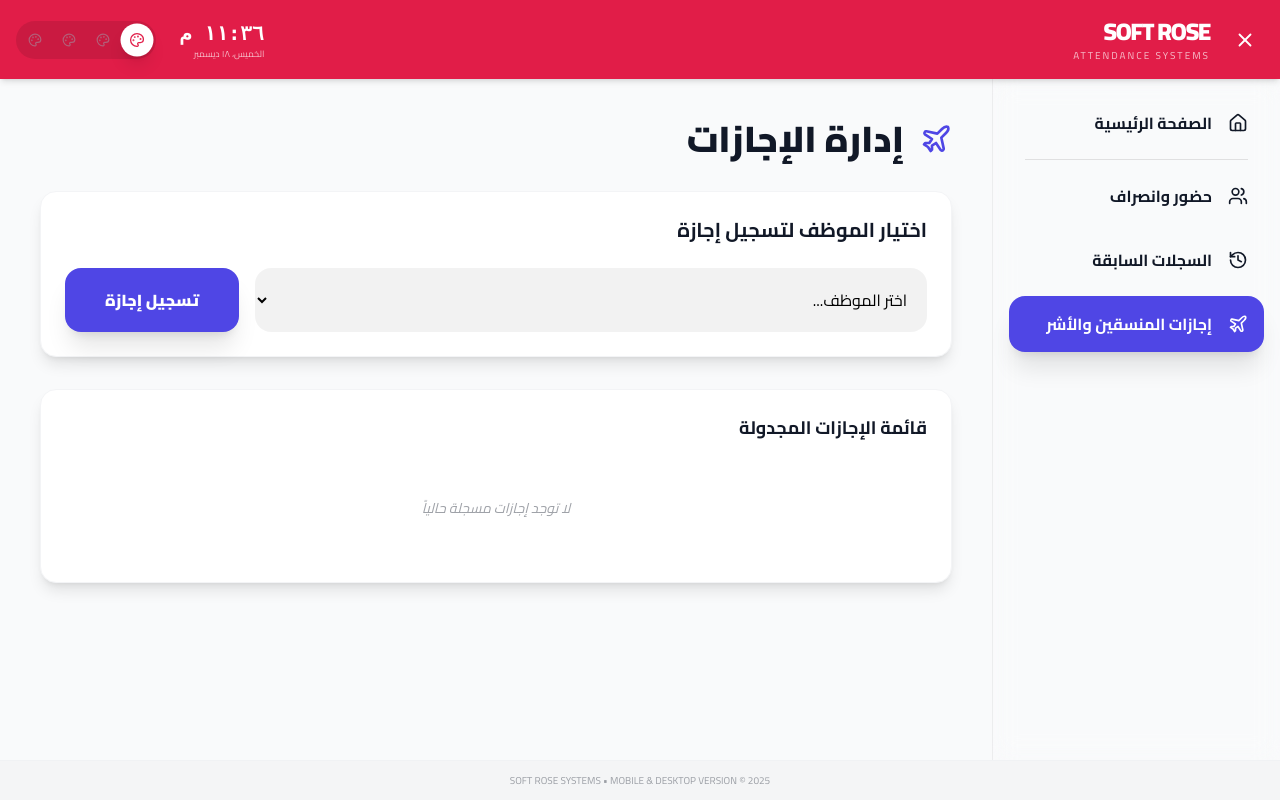
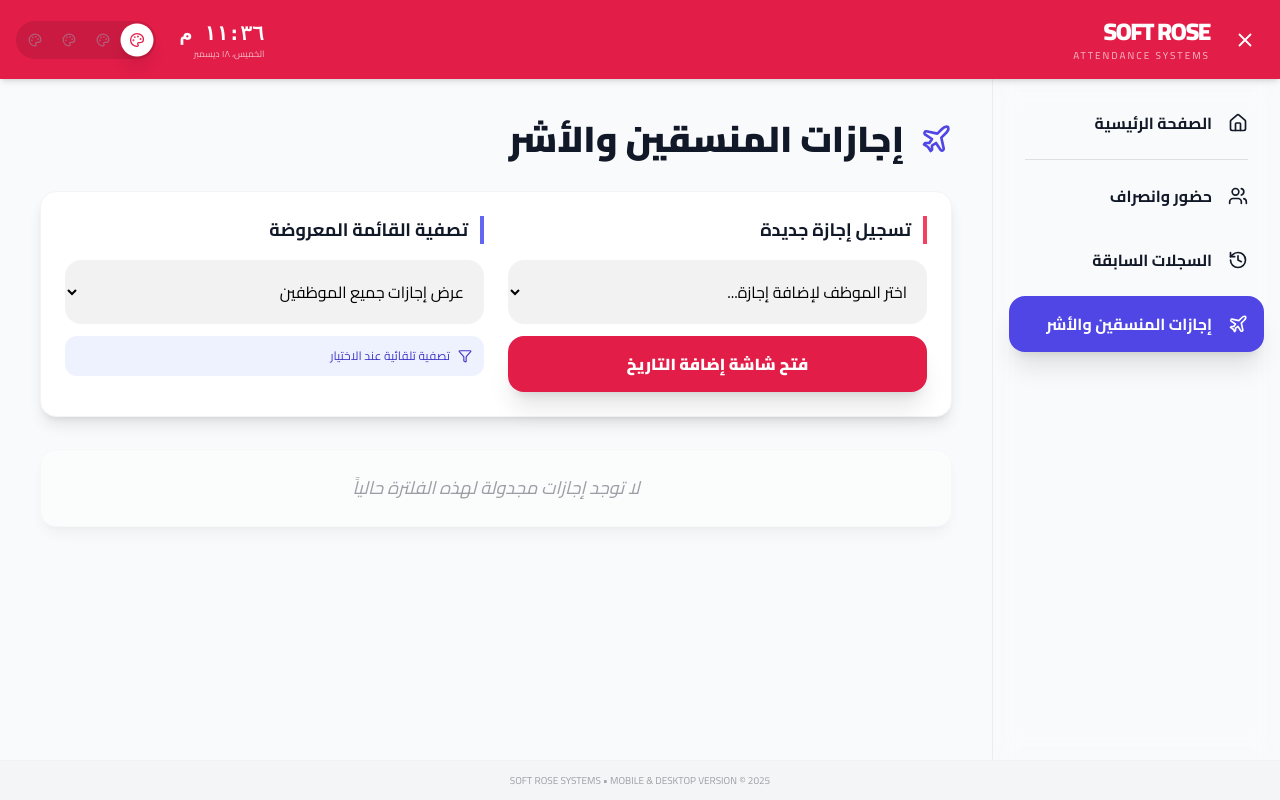
Before and after one commit to amirkokoaa-byte/hedor-wa-enseraf, a React (Vite) app: page / in a window 1280 px wide. Both pictures are taken after a click on the button "إجازات المنسقين والأشر". Built offline with nearby package versions, Linux system fonts and the light colour scheme.

Commit message:
feat: Add attendance cycle date calculations
Implements functions to parse dates and determine the current attendance cycle label based on the 21st to 20th cycle. Also adds cycle month and year properties to attendance records during generation. Introduces filtering by vacation ID in the UI.

```diff
--- a/App.tsx
+++ b/App.tsx
@@ -23,11 +23,12 @@ import {
   Check,
   AlertCircle,
   Share2,
-  FileSpreadsheet
+  FileSpreadsheet,
+  Filter
 } from 'lucide-react';
 import { Employee, AttendanceRecord, ViewType, ThemeType, Vacation } from './types';
 import { INITIAL_EMPLOYEES } from './constants';
-import { generateAttendanceCycle, copyToClipboard } from './utils';
+import { generateAttendanceCycle, copyToClipboard, getCycleLabel } from './utils';
 import * as XLSX from 'xlsx';
 
 export default function App() {
@@ -41,6 +42,7 @@ export default function App() {
 
   // Form States
   const [selectedEmployeeId, setSelectedEmployeeId] = useState('');
+  const [vacationFilterId, setVacationFilterId] = useState('');
   const [selectedMonth, setSelectedMonth] = useState(new Date().getMonth() + 1);
   const [selectedYear, setSelectedYear] = useState(new Date().getFullYear());
   const [currentTable, setCurrentTable] = useState<AttendanceRecord[]>([]);
@@ -129,12 +131,7 @@ export default function App() {
 
   const handleTransfer = () => {
     if (currentTable.length === 0) return;
-    const recordsWithCycle = currentTable.map(r => ({
-      ...r,
-      cycleMonth: selectedMonth,
-      cycleYear: selectedYear
-    }));
-    setHistory([...history, ...recordsWithCycle]);
+    setHistory([...history, ...currentTable]);
     setCurrentTable([]);
     alert('تم الترحيل بنجاح إلى السجلات السابقة');
   };
@@ -186,6 +183,21 @@ export default function App() {
     });
     return groups;
   }, [history, historySearchName, historySearchDate]);
+
+  // Grouped Vacations Logic
+  const groupedVacations = useMemo(() => {
+    const filtered = vacationFilterId
+      ? vacations.filter(v => v.employeeId === vacationFilterId)
+      : vacations;
+
+    const groups: { [key: string]: Vacation[] } = {};
+    filtered.forEach(v => {
+      const label = getCycleLabel(v.date);
+      if (!groups[label]) groups[label] = [];
+      groups[label].push(v);
+    });
+    return groups;
+  }, [vacations, vacationFilterId]);
 
   const handleExportGroup = (records: AttendanceRecord[], title: string) => {
     const data = records.map(r => ({
@@ -506,34 +518,70 @@ export default function App() {
 
           {view === 'VACATIONS' && (
             <div className="max-w-6xl mx-auto space-y-6 md:space-y-8 animate-in slide-in-from-bottom duration-500">
-              <h2 className="text-2xl md:text-4xl font-black flex items-center gap-4"><Plane className="text-indigo-600" size={32}/> إدارة الإجازات</h2>
+              <h2 className="text-2xl md:text-4xl font-black flex items-center gap-4"><Plane className="text-indigo-600" size={32}/> إجازات المنسقين والأشر</h2>
+
               <div className={getCardClasses()}>
-                <div className="space-y-4 md:space-y-6">
-                  <label className="text-lg md:text-xl font-bold block">اختيار الموظف لتسجيل إجازة</label>
-                  <div className="flex flex-col sm:flex-row gap-3 md:gap-4">
-                    <select value={selectedEmployeeId} onChange={(e) => setSelectedEmployeeId(e.target.value)} className="flex-1 p-3 md:p-4 bg-black/5 rounded-2xl text-black border-none outline-none focus:ring-1 focus:ring-indigo-500">
-                      <option value="">اختر الموظف...</option>
+                <div className="grid grid-cols-1 lg:grid-cols-2 gap-6">
+                  {/* Step 1: Add Vacation */}
+                  <div className="space-y-4">
+                    <label className="text-lg font-bold block border-r-4 border-rose-500 pr-3">تسجيل إجازة جديدة</label>
+                    <div className="flex flex-col gap-3">
+                      <select value={selectedEmployeeId} onChange={(e) => setSelectedEmployeeId(e.target.value)} className="w-full p-3 md:p-4 bg-black/5 rounded-2xl text-black border-none outline-none focus:ring-2 focus:ring-rose-500">
+                        <option value="">اختر الموظف لإضافة إجازة...</option>
                         {employees.map(emp => <option key={emp.id} value={emp.id}>{emp.name} ({emp.role})</option>)}
                       </select>
-                    <button onClick={() => setIsVacationModalOpen(true)} className="w-full sm:w-auto px-10 py-3 md:py-4 bg-indigo-600 text-white rounded-2xl font-black shadow-xl active:scale-95 transition-transform">تسجيل إجازة</button>
+                      <button onClick={() => setIsVacationModalOpen(true)} className="w-full py-3 md:py-4 bg-rose-600 text-white rounded-2xl font-black shadow-xl active:scale-95 transition-transform">فتح شاشة إضافة التاريخ</button>
+                    </div>
+                  </div>
+
+                  {/* Step 2: Filter Vacations */}
+                  <div className="space-y-4">
+                    <label className="text-lg font-bold block border-r-4 border-indigo-500 pr-3">تصفية القائمة المعروضة</label>
+                    <div className="flex flex-col gap-3">
+                      <select value={vacationFilterId} onChange={(e) => setVacationFilterId(e.target.value)} className="w-full p-3 md:p-4 bg-black/5 rounded-2xl text-black border-none outline-none focus:ring-2 focus:ring-indigo-500">
+                        <option value="">عرض إجازات جميع الموظفين</option>
+                        {employees.map(emp => <option key={emp.id} value={emp.id}>إجازات: {emp.name}</option>)}
+                      </select>
+                      <div className="p-3 bg-indigo-50 text-indigo-700 rounded-xl text-xs flex items-center gap-2">
+                         <Filter size={14}/> تصفية تلقائية عند الاختيار
+                      </div>
+                    </div>
                   </div>
                 </div>
               </div>
 
-              <div className={getCardClasses()}>
-                <h3 className="text-lg font-bold mb-4">قائمة الإجازات المجدولة</h3>
-                <div className="grid grid-cols-1 sm:grid-cols-2 lg:grid-cols-3 gap-3 md:gap-4">
-                  {vacations.map(v => (
+              {/* Grouped Scheduled Vacations */}
+              <div className="space-y-8">
+                {/* Fixed 'Property map does not exist on type unknown' error by explicitly casting Object.entries(groupedVacations) */}
+                {Object.keys(groupedVacations).length > 0 ? (Object.entries(groupedVacations) as [string, Vacation[]][]).map(([cycleLabel, vacs]) => (
+                  <div key={cycleLabel} className={getCardClasses()}>
+                    <h3 className="text-lg font-black mb-4 pb-2 border-b border-black/5 text-indigo-600 flex items-center gap-2">
+                      <Calendar size={20}/> {cycleLabel}
+                    </h3>
+                    <div className="grid grid-cols-1 sm:grid-cols-2 lg:grid-cols-3 gap-3">
+                      {vacs.map(v => (
                         <div key={v.id} className="p-3 md:p-4 bg-black/5 rounded-xl flex justify-between items-center border border-black/5 animate-in fade-in duration-300">
+                          <div className="flex items-center gap-3">
+                            <div className="w-10 h-10 bg-indigo-100 text-indigo-600 rounded-full flex items-center justify-center font-black">
+                              {employees.find(e => e.id === v.employeeId)?.name.charAt(0)}
+                            </div>
                             <div>
-                        <p className="font-bold text-indigo-600 text-sm md:text-base">{employees.find(e => e.id === v.employeeId)?.name}</p>
+                              <p className="font-bold text-sm md:text-base">{employees.find(e => e.id === v.employeeId)?.name}</p>
                               <p className="text-[10px] md:text-xs opacity-60 font-mono">{v.date}</p>
                             </div>
-                      <button onClick={() => setVacations(vacations.filter(vac => vac.id !== v.id))} className="text-rose-500 p-2 hover:bg-rose-50 rounded-full active:scale-90 transition-colors"><Trash2 size={16}/></button>
+                          </div>
+                          <button onClick={() => setVacations(vacations.filter(vac => vac.id !== v.id))} className="text-rose-500 p-2 hover:bg-rose-50 rounded-full active:scale-90 transition-colors">
+                            <Trash2 size={16}/>
+                          </button>
                         </div>
                       ))}
-                  {vacations.length === 0 && <p className="col-span-full text-center opacity-40 italic py-6 md:py-10 text-sm">لا توجد إجازات مسجلة حالياً</p>}
                     </div>
+                  </div>
+                )) : (
+                  <div className={`${getCardClasses()} text-center opacity-40 italic py-12 text-lg`}>
+                    لا توجد إجازات مجدولة لهذه الفلترة حالياً
+                  </div>
+                )}
               </div>
             </div>
           )}
@@ -554,17 +602,27 @@ export default function App() {
                 <AlertCircle size={16} className="flex-shrink-0" />
                 <p>تنبيه: سيتم تسجيل هذا اليوم كـ "إجازة سنوية" تلقائياً عند توليد جدول الحضور لهذا الموظف.</p>
               </div>
+              <div className="p-3 bg-gray-50 rounded-xl">
+                 <p className="text-xs font-bold opacity-50 mb-1">الموظف المختار:</p>
+                 <p className="font-bold text-rose-600">{employees.find(e => e.id === selectedEmployeeId)?.name || 'لم يتم الاختيار'}</p>
+              </div>
               <div>
                 <label className="block text-xs font-bold mb-2 opacity-70 uppercase tracking-wider">التاريخ (يوم/شهر/سنة)</label>
                 <input
                   type="text"
-                  placeholder="25/11/2025"
+                  placeholder="مثال: 25/01/2025"
                   value={vacationDateInput}
                   onChange={(e) => setVacationDateInput(e.target.value)}
-                  className="w-full p-3 md:p-4 bg-gray-100 rounded-xl border-none outline-none focus:ring-2 focus:ring-indigo-500 text-black font-mono text-center"
+                  className="w-full p-3 md:p-4 bg-gray-100 rounded-xl border-none outline-none focus:ring-2 focus:ring-indigo-500 text-black font-mono text-center text-lg"
                 />
               </div>
-              <button onClick={handleAddVacation} className="w-full py-3 md:py-4 bg-indigo-600 text-white rounded-xl font-bold shadow-lg active:scale-95 transition-transform">تأكيد الإجازة</button>
+              <button
+                onClick={handleAddVacation}
+                disabled={!selectedEmployeeId}
+                className={`w-full py-3 md:py-4 rounded-xl font-bold shadow-lg active:scale-95 transition-transform ${selectedEmployeeId ? 'bg-indigo-600 text-white' : 'bg-gray-300 text-gray-500 cursor-not-allowed'}`}
+              >
+                تأكيد الإجازة
+              </button>
             </div>
           </div>
         </div>
--- a/utils.ts
+++ b/utils.ts
@@ -16,6 +16,30 @@ export const generateRandomTime = (startHour: number, startMin: number, endHour:
   return `${hourStr}:${m.toString().padStart(2, '0')} ${ampm}`;
 };
 
+export const parseDate = (dateStr: string): Date => {
+  const [day, month, year] = dateStr.split('/').map(Number);
+  return new Date(year, month - 1, day);
+};
+
+export const getCycleLabel = (dateStr: string): string => {
+  const date = parseDate(dateStr);
+  const day = date.getDate();
+  const month = date.getMonth() + 1;
+  const year = date.getFullYear();
+
+  // If day is 21 or more, it belongs to the cycle starting this month
+  // If day is 20 or less, it belongs to the cycle that started last month
+  if (day >= 21) {
+    const nextMonth = month === 12 ? 1 : month + 1;
+    const nextYear = month === 12 ? year + 1 : year;
+    return `دورة: 21 / ${month} / ${year} إلى 20 / ${nextMonth} / ${nextYear}`;
+  } else {
+    const prevMonth = month === 1 ? 12 : month - 1;
+    const prevYear = month === 1 ? year - 1 : year;
+    return `دورة: 21 / ${prevMonth} / ${prevYear} إلى 20 / ${month} / ${year}`;
+  }
+};
+
 export const generateAttendanceCycle = (
   startMonth: number,
   year: number,
@@ -25,10 +49,7 @@ export const generateAttendanceCycle = (
 ): AttendanceRecord[] => {
   const records: AttendanceRecord[] = [];
 
-  // Start from 21st of startMonth
   let currentDate = new Date(year, startMonth - 1, 21);
-
-  // End is 20th of next month
   const endDate = new Date(year, startMonth, 20);
 
   const employeeVacations = vacations.filter(v => v.employeeId === employeeId);
@@ -47,6 +68,8 @@ export const generateAttendanceCycle = (
       date: dateStr,
       checkIn: hasVacation ? 'اجازه' : generateRandomTime(9, 0, 9, 45),
       checkOut: hasVacation ? 'سنويه' : generateRandomTime(16, 45, 18, 14),
+      cycleMonth: startMonth,
+      cycleYear: year
     });
 
     currentDate.setDate(currentDate.getDate() + 1);
```
Lines whose indentation alone changed are shown as unchanged.
